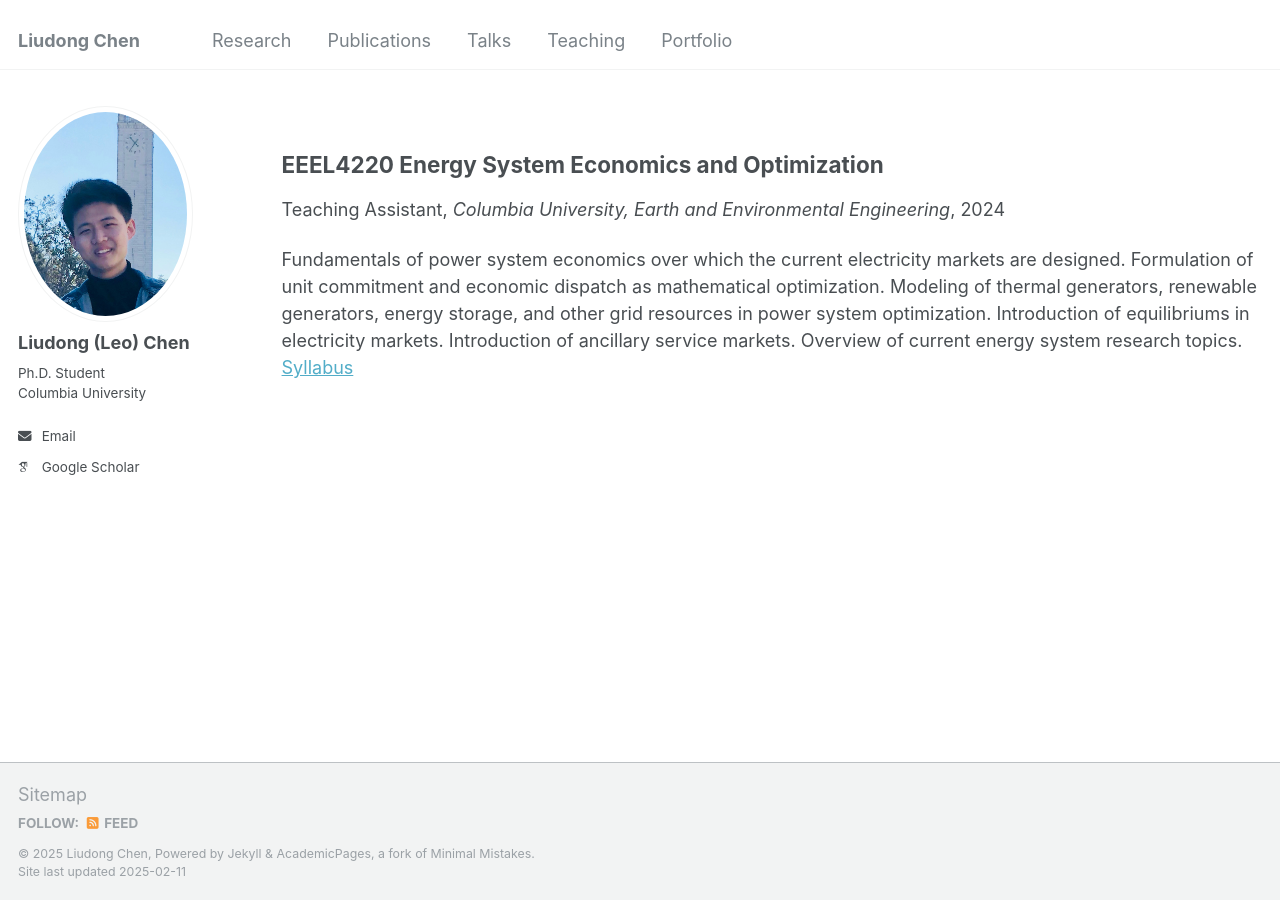
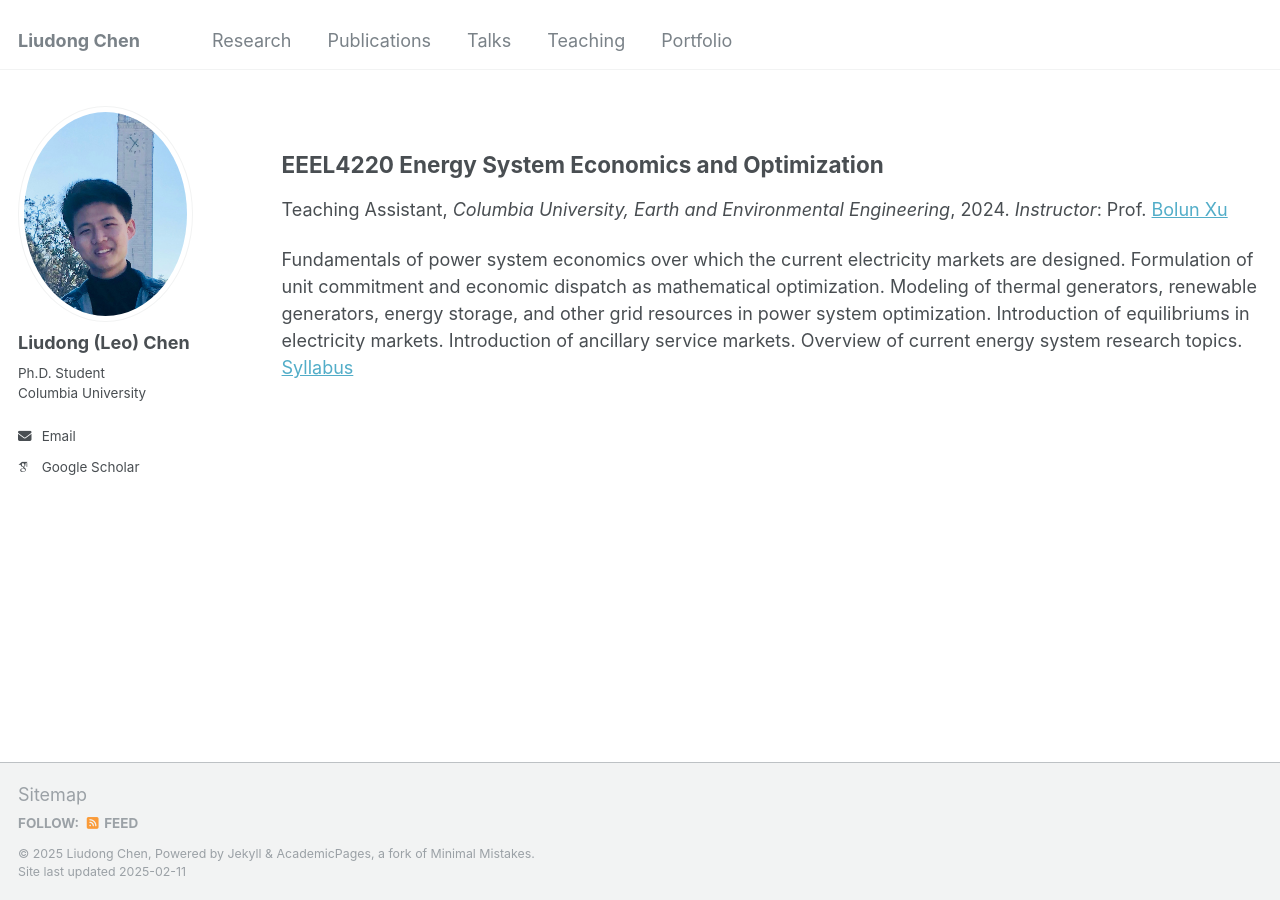
Before and after one commit to liudong-chen/liudong-chen.github.io, a Jekyll site: the page built from _pages/teaching.md, in a window 1280 px wide. Built offline with Jekyll 4.4.1, drawn with Linux system fonts in a browser that asks for light colours; some web fonts are replaced.

Commit message:
Update teaching.md

```diff
--- a/_pages/teaching.md
+++ b/_pages/teaching.md
@@ -12,6 +12,6 @@ redirect_from:
 
 ## EEEL4220 Energy System Economics and Optimization
 
-Teaching Assistant, *Columbia University, Earth and Environmental Engineering*, 2024
+Teaching Assistant, *Columbia University, Earth and Environmental Engineering*, 2024. *Instructor*: Prof. [Bolun Xu](https://bolunxu.github.io/)
 
 Fundamentals of power system economics over which the current electricity markets are designed. Formulation of unit commitment and economic dispatch as mathematical optimization. Modeling of thermal generators, renewable generators, energy storage, and other grid resources in power system optimization. Introduction of equilibriums in electricity markets. Introduction of ancillary service markets. Overview of current energy system research topics. [Syllabus](../assets/EEEL4220_Syllabus.pdf)
```
